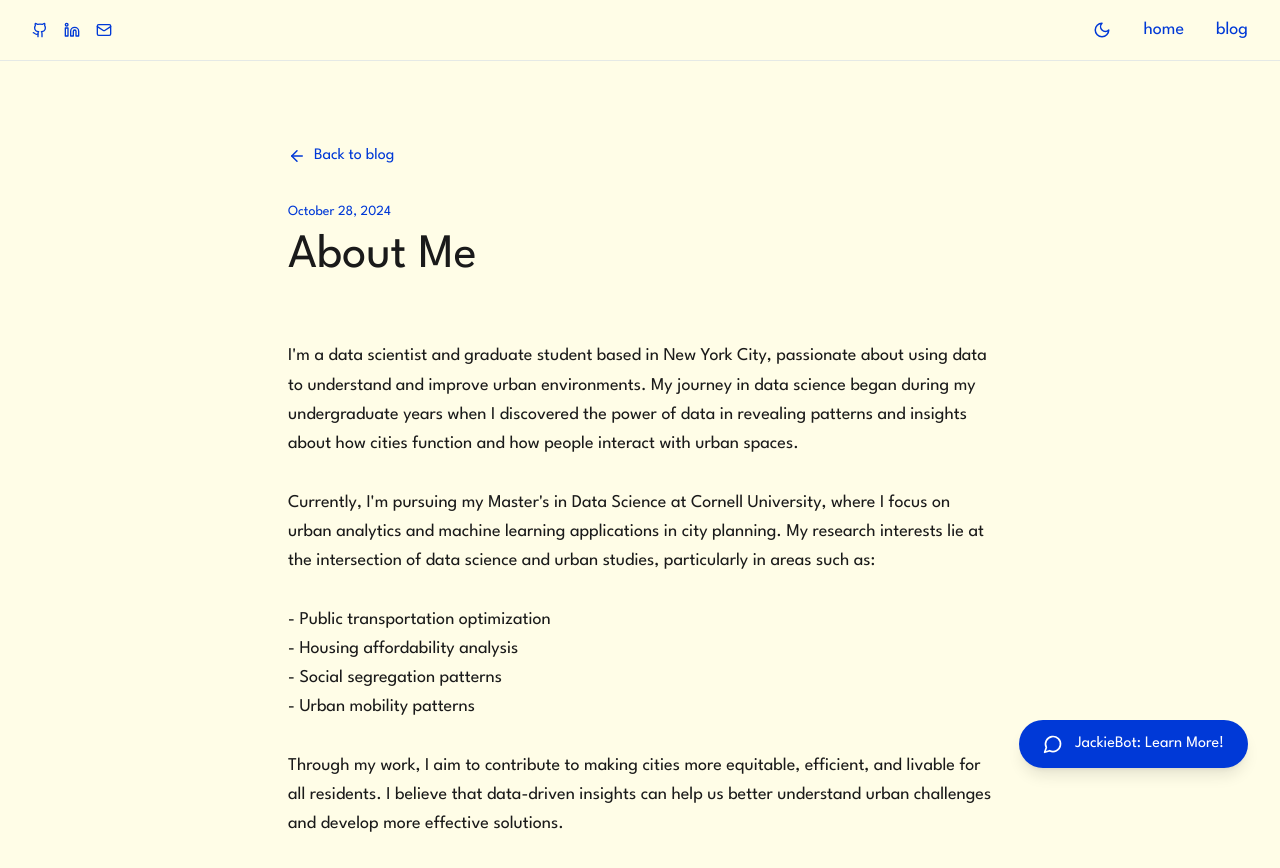
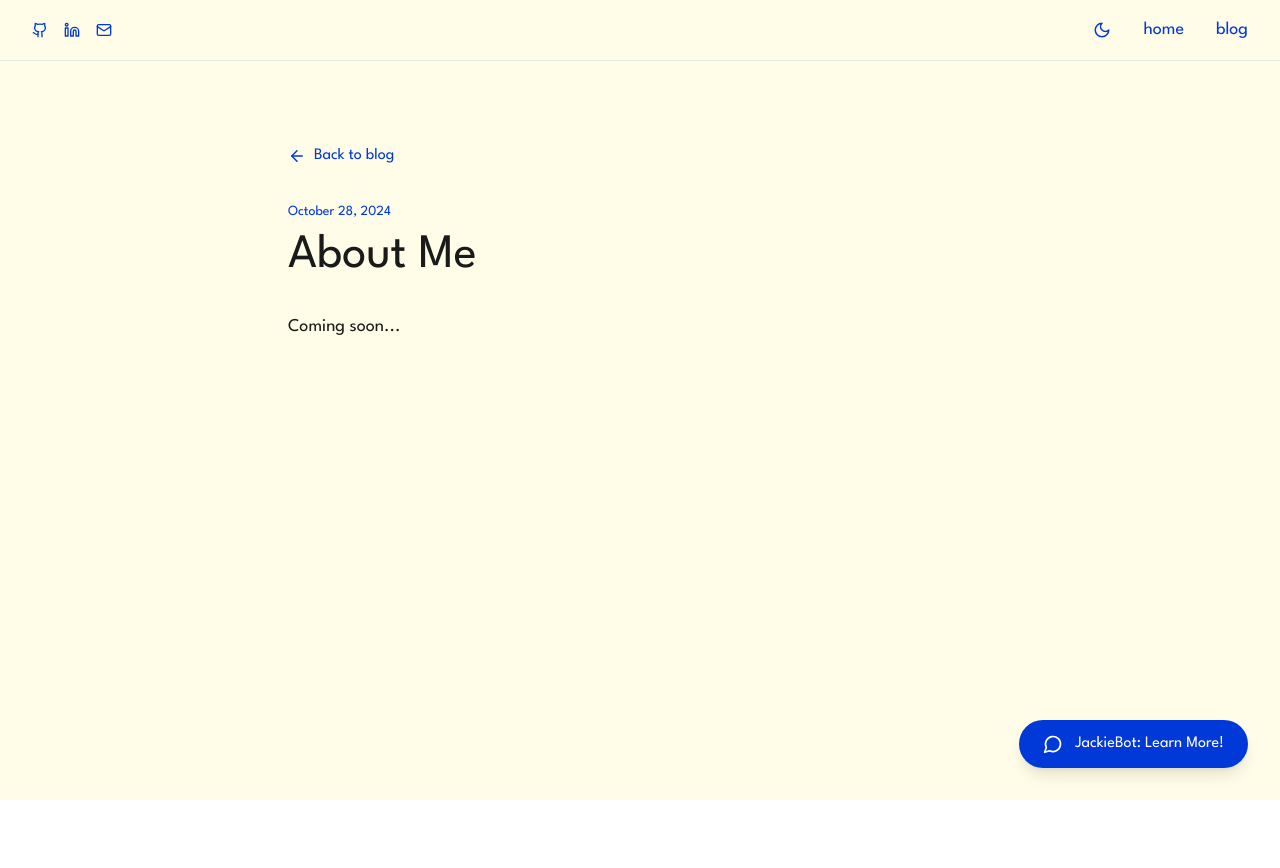
Before and after one commit to jaackiekim/jackiekim.me, a React (Vite) app: page /blog/about-me in a window 1280 px wide. Shown: the top 868 px of the page. After the commit the page ends 800 px from the top, so only its background shows below. Built offline with nearby package versions, Linux system fonts and the light colour scheme.

Commit message:
Update BlogPost.tsx

```diff
--- a/src/components/BlogPost.tsx
+++ b/src/components/BlogPost.tsx
@@ -1,23 +1,13 @@
 import React from 'react';
 import { useParams, Link } from 'react-router-dom';
 import { ArrowLeft } from 'lucide-react';
+import { useTheme } from './ThemeProvider';
 
 const posts = {
   'about-me': {
     title: 'About Me',
     date: 'October 28, 2024',
-    content: `
-      I'm a data scientist and graduate student based in New York City, passionate about using data to understand and improve urban environments. My journey in data science began during my undergraduate years when I discovered the power of data in revealing patterns and insights about how cities function and how people interact with urban spaces.
-
-      Currently, I'm pursuing my Master's in Data Science at Cornell University, where I focus on urban analytics and machine learning applications in city planning. My research interests lie at the intersection of data science and urban studies, particularly in areas such as:
-
-      - Public transportation optimization
-      - Housing affordability analysis
-      - Social segregation patterns
-      - Urban mobility patterns
-
-      Through my work, I aim to contribute to making cities more equitable, efficient, and livable for all residents. I believe that data-driven insights can help us better understand urban challenges and develop more effective solutions.
-    `
+    content: `Coming soon...`
   },
   'nyc-transit-analysis': {
     title: 'Analyzing NYC Transit Patterns',
@@ -32,14 +22,17 @@ const posts = {
 };
 
 export default function BlogPost() {
+  const { theme } = useTheme();
   const { slug } = useParams();
   const post = posts[slug as keyof typeof posts];
 
   if (!post) {
     return (
       <div className="max-w-3xl mx-auto">
-        <h1 className="text-4xl mb-8">Post not found</h1>
-        <Link to="/blog" className="text-[#0039D7] hover:text-[#002BB4]">← Back to blog</Link>
+        <h1 className={`text-4xl mb-8 ${theme === 'dark' ? 'text-white' : ''}`}>Post not found</h1>
+        <Link to="/blog" className={`${theme === 'dark' ? 'text-blue-300 hover:text-blue-200' : 'text-[#0039D7] hover:text-[#002BB4]'}`}>
+          ← Back to blog
+        </Link>
       </div>
     );
   }
@@ -48,7 +41,9 @@ export default function BlogPost() {
     <div className="max-w-3xl mx-auto px-8 py-12">
       <Link
         to="/blog"
-        className="inline-flex items-center space-x-2 text-[#0039D7] hover:text-[#002BB4] mb-8"
+        className={`inline-flex items-center space-x-2 ${
+          theme === 'dark' ? 'text-blue-300 hover:text-blue-200' : 'text-[#0039D7] hover:text-[#002BB4]'
+        } mb-8`}
       >
         <ArrowLeft size={18} />
         <span>Back to blog</span>
@@ -56,10 +51,14 @@ export default function BlogPost() {
 
       <article className="prose prose-lg">
         <div className="mb-2">
-          <span className="text-sm text-[#0039D7]">{post.date}</span>
+          <span className={`text-sm ${theme === 'dark' ? 'text-blue-300' : 'text-[#0039D7]'}`}>
+            {post.date}
+          </span>
         </div>
-        <h1 className="text-5xl font-normal mb-8 text-[#1a1a1a]">{post.title}</h1>
-        <div className="text-lg text-[#1a1a1a] whitespace-pre-line blog-content">
+        <h1 className={`text-5xl font-normal mb-8 ${theme === 'dark' ? 'text-white' : 'text-[#1a1a1a]'}`}>
+          {post.title}
+        </h1>
+        <div className={`text-lg whitespace-pre-line blog-content ${theme === 'dark' ? 'text-gray-300' : 'text-[#1a1a1a]'}`}>
           {post.content}
         </div>
       </article>
```
